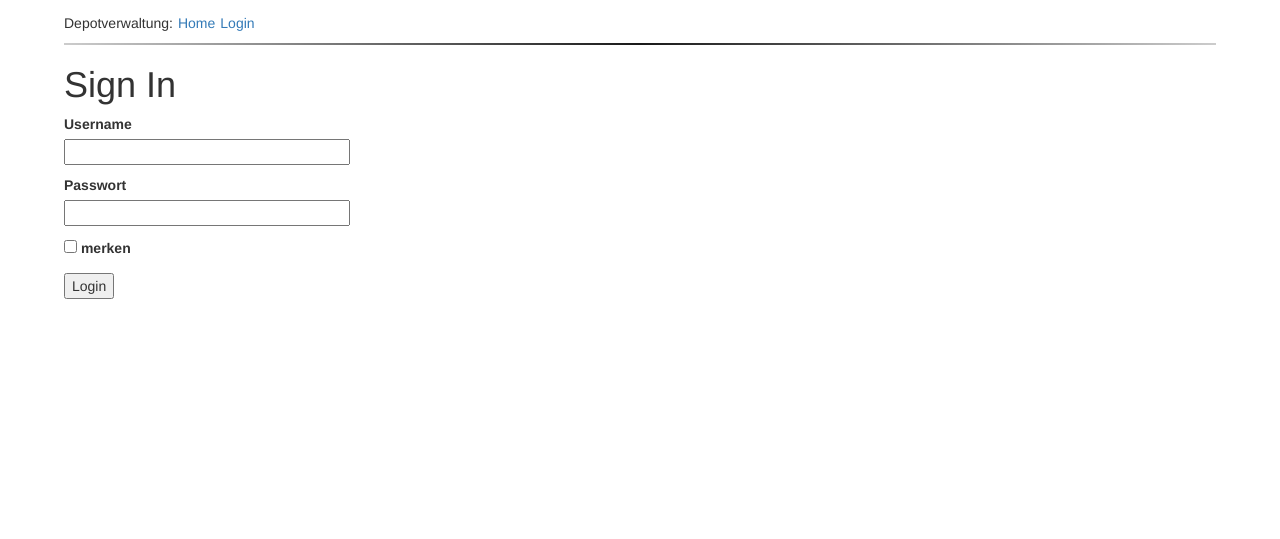
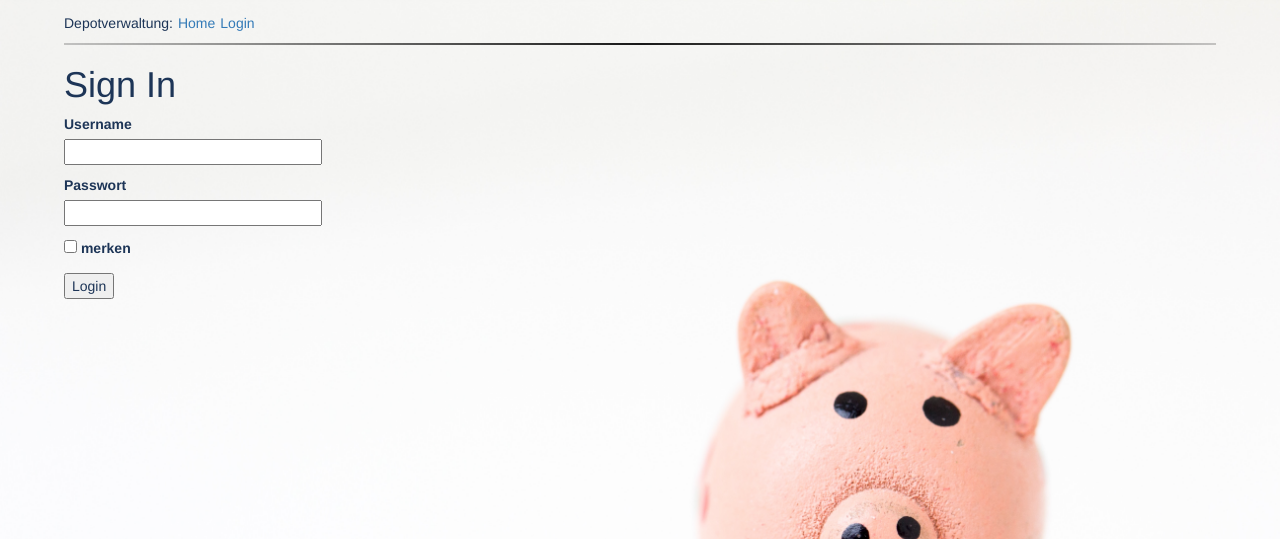
Before and after one commit to Josef190688/dke_pr, a Flask app: page /login in a window 1280 px wide. Shown: the top 539 px of the page. Run offline with Flask 3, Linux system fonts and the light colour scheme; some libraries are stand-ins or nearby versions.

Commit message:
schweinderl

```diff
--- a/app/static/main.css
+++ b/app/static/main.css
@@ -1,3 +1,14 @@
+body {
+    background-image: url('/static/background.jpg');
+    background-size: auto 100%;
+    background-size: 100% auto;
+    background-color: rgba(252,252,252, 0.5);
+    background-repeat: no-repeat;
+    background-attachment: fixed;
+    color: #1D3557;
+    font-family: "Helvetica";
+}
+
 .table-hover tbody tr:hover {
     background-color: #f8f9fa;
     /* Hintergrundfarbe für den Hover-Effekt */
```
Also changed, not shown: app/static/background.jpg (added).
